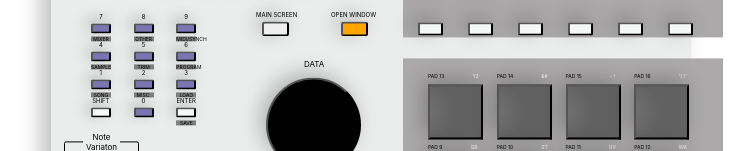
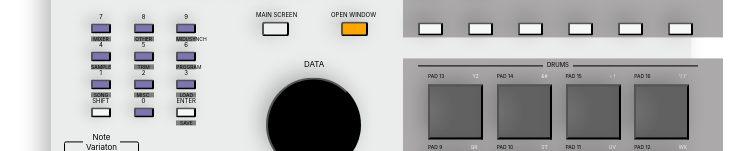
Before and after one commit to NedBM/MPC-Project, a React (Create React App) app: page / in a window 1280 px wide. Shown: the part 304-455 px from the top of the page, without its empty margins (269-1023 px from the left). Built offline with nearby package versions, Linux system fonts and the light colour scheme.

Commit message:
drum title

```diff
--- a/src/App.tsx
+++ b/src/App.tsx
@@ -487,6 +487,30 @@ const BottomBigButton = styled.button`
   border-radius: 3px;
 `
 
+const DrumsBigTitlediv = styled.div`
+width: 280px;
+height: 8px;
+border-top: 1px solid #000000;
+position: absolute;
+font-size: 6px;
+margin-left: 15px;
+margin-top: 7px;
+`
+
+const DrumsBigTitle = styled.p`
+  width: 30px;
+  height: 10px;
+  background-color: #EBEDEC;
+  text-align: center;
+  margin-left: 140px;
+  margin-top: 3px;
+  z-index: 4;
+  font-size: 6px;
+  background-color: #aba9a9;
+  position: absolute;
+`
+
+
 
 const DRUMSbutton = styled.button`
 width: 55px;
@@ -745,6 +769,8 @@ function App() {
            </BottomBigButtonWrapperSingle>
           </BottomBigButtonWrapper>
          <DRUMSdiv>
+           <DrumsBigTitle>DRUMS</DrumsBigTitle>
+         <DrumsBigTitlediv></DrumsBigTitlediv>
            <DRUMSsinglediv>
              <DRUMSsinglediv2>
              <DRUMStitle>PAD 13</DRUMStitle>
```
